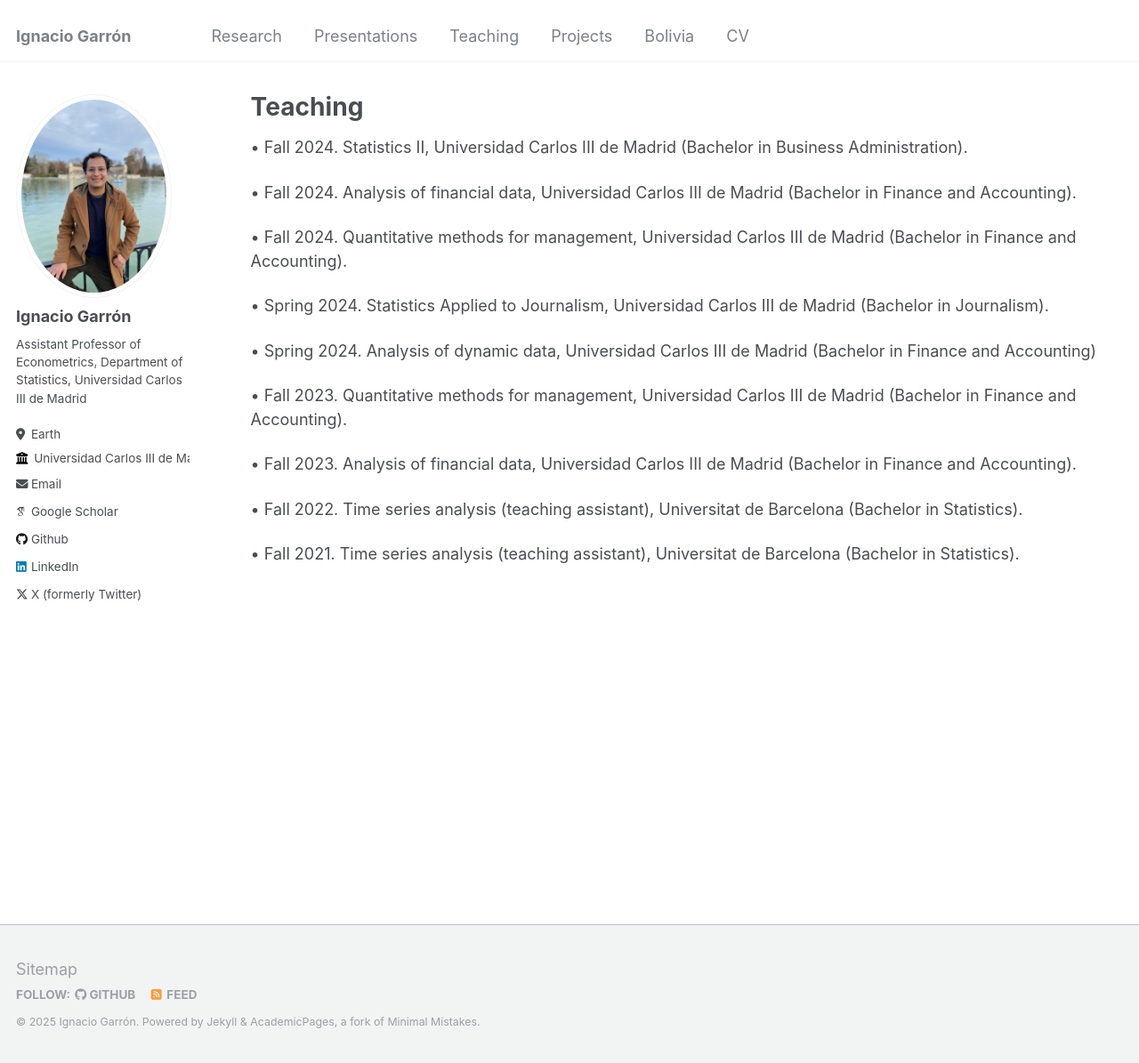
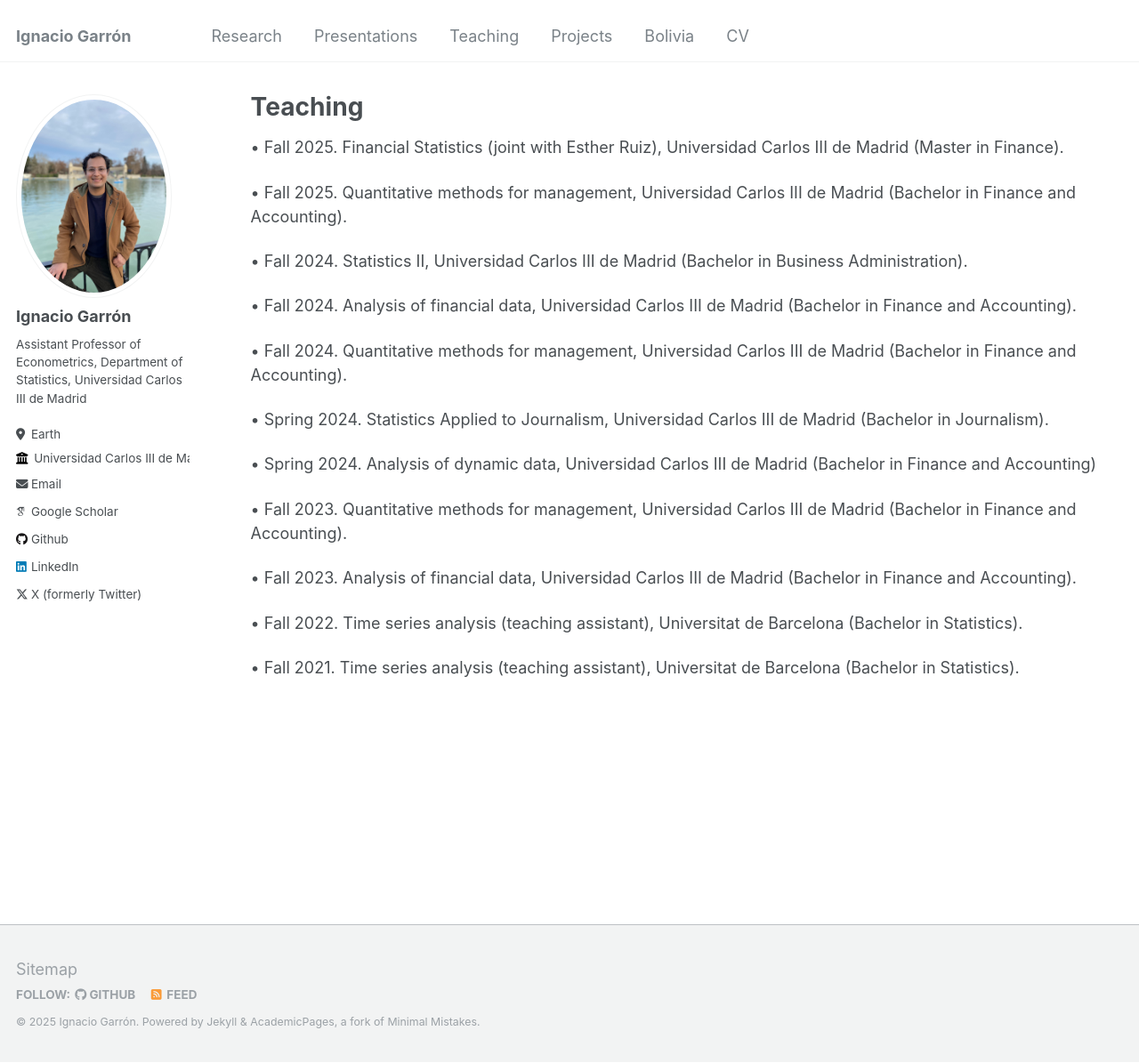
Before and after one commit to IgnacioGarron/IgnacioGarron.github.io, a Jekyll site: the page built from _pages/teaching.md, in a window 1280 px wide and 1195 px high. Shown: the whole window at 89% size. Built offline with Jekyll 4.4.1, drawn with Linux system fonts in a browser that asks for light colours; some web fonts are replaced.

Commit message:
Update teaching.md

```diff
--- a/_pages/teaching.md
+++ b/_pages/teaching.md
@@ -7,6 +7,10 @@ author_profile: true
 ---
 
 {% include base_path %}
+
+• Fall 2025. Financial Statistics (joint with Esther Ruiz), Universidad Carlos III de Madrid (Master in Finance).
+
+• Fall 2025. Quantitative methods for management, Universidad Carlos III de Madrid (Bachelor in Finance and Accounting).
 
 • Fall 2024. Statistics II, Universidad Carlos III de Madrid (Bachelor in Business Administration).
 
```
